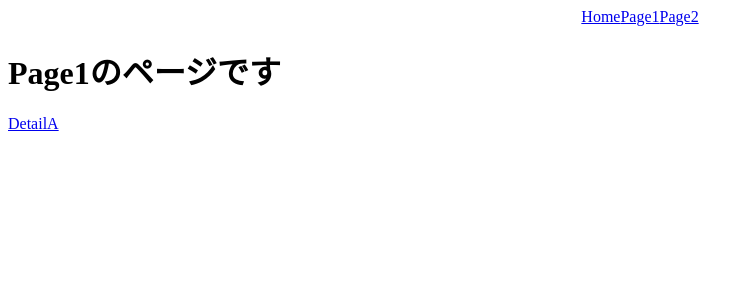
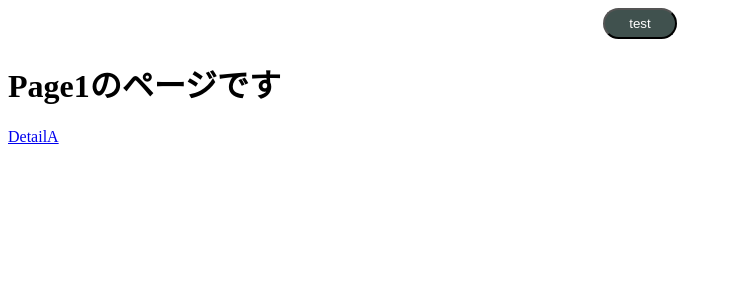
Before and after one commit to KazukiTakeuchi/react-sample, a React (Create React App) app: page /page1 in a window 1280 px wide. Shown: the top 300 px of the page, without its empty margins (0-753 px from the left). Built offline with nearby package versions, Linux system fonts and the light colour scheme.

Commit message:
chore: styled-componentを導入した

```diff
--- a/package.json
+++ b/package.json
@@ -16,6 +16,7 @@
     "react-dom": "^18.2.0",
     "react-router-dom": "^6.9.0",
     "react-scripts": "5.0.1",
+    "styled-components": "^5.3.9",
     "typescript": "^4.9.4",
     "web-vitals": "^2.1.4"
   },
@@ -42,5 +43,8 @@
       "last 1 firefox version",
       "last 1 safari version"
     ]
+  },
+  "devDependencies": {
+    "@types/styled-components": "^5.1.26"
   }
 }
--- a/src/App.tsx
+++ b/src/App.tsx
@@ -1,15 +1,16 @@
 import './App.css';
 import { BrowserRouter, Link } from 'react-router-dom';
 import { Router } from './router/router';
+import { PrimaryButton } from './components/atoms/button/PrimaryButton';
 
 function App() {
   return (
     <BrowserRouter>
-        <div className="App">
-          <Link to="/">Home</Link>
-          <Link to="/page1">Page1</Link>
-          <Link to="/page2">Page2</Link>
-        </div>
+      <div className='App'>
+        <PrimaryButton>
+          test
+        </PrimaryButton>
+      </div>
       <Router />
     </BrowserRouter>
   );
--- /dev/null
+++ b/src/components/atoms/button/PrimaryButton.tsx
@@ -0,0 +1,22 @@
+import { FC } from 'react';
+import styled from 'styled-components';
+
+interface props {
+  children: string;
+}
+
+export const PrimaryButton:FC<props> = (props) => {
+  const { children } = props;
+  return <SButton>{children}</SButton>;
+};
+
+const SButton = styled.button`
+  background-color: #40514e;
+  color: #fff;
+  padding: 6px 24px;
+  border-radius: 9999px;
+  &:hover {
+    background-color: #32403d;
+    cursor: pointer;
+  }
+`;
```
Also changed, not shown: 1 other file (tests, documents, lock files or other folders).
